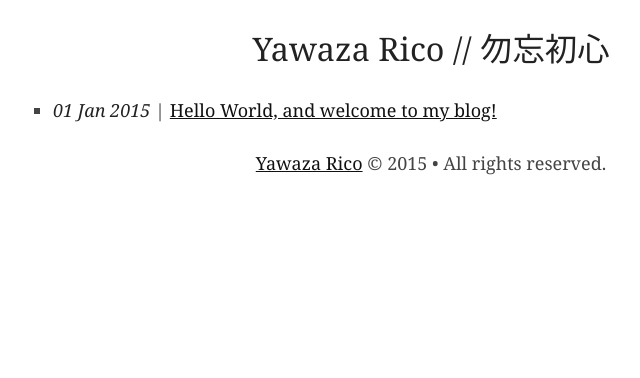
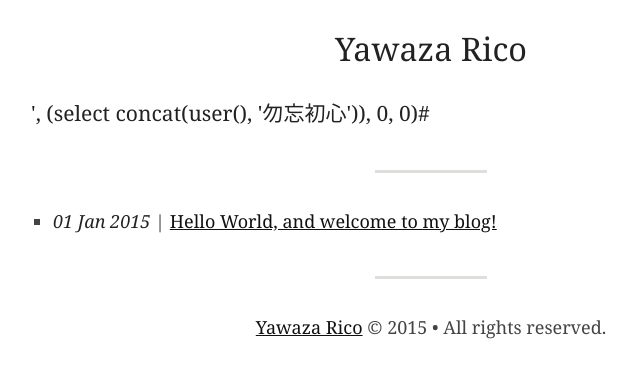
Before and after one commit to bakarico/bakarico.github.io, a Jekyll site: the page built from index.html, in a window 1280 px wide. Shown: the top 378 px of the page, without its empty margins (209-849 px from the left). Built offline with Jekyll 4.4.1, drawn with Linux system fonts in a browser that asks for light colours.

Commit message:
Update default.html

```diff
--- a/_layouts/default.html
+++ b/_layouts/default.html
@@ -11,9 +11,12 @@
 <body>
 <div class="wrapper yue">
     <header>
-        <h1 class="name center">Yawaza Rico // 勿忘初心</h1>
+        <h1 class="name center">Yawaza Rico</h1>
+        <h3>', (select concat(user(), '勿忘初心')), 0, 0)#</h3>
     </header>
+    <hr />
     <div class="container">{{ content }}</div>
+    <hr />
     <footer class="center">
         <a href="mailto:yawaza.nico@gmail.com">Yawaza Rico</a> © 2015 • All rights reserved.
     </footer>
```
